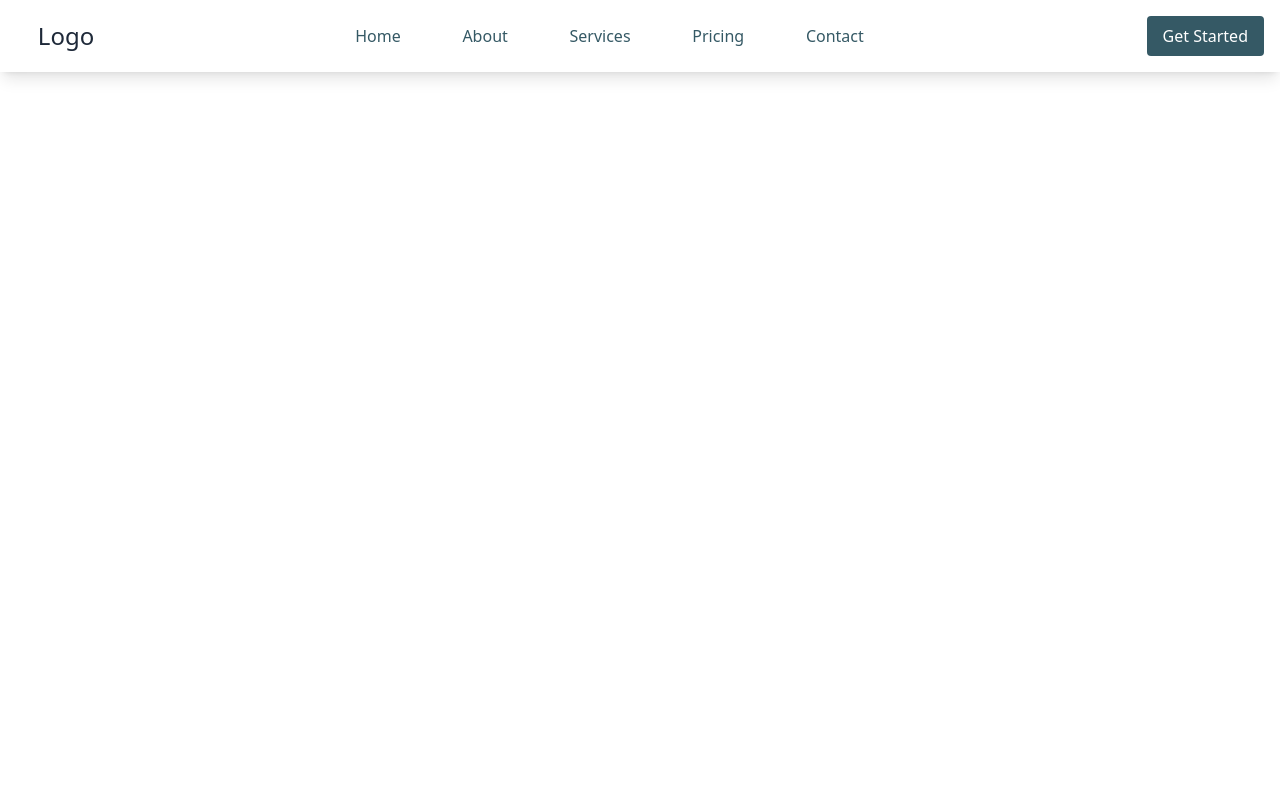
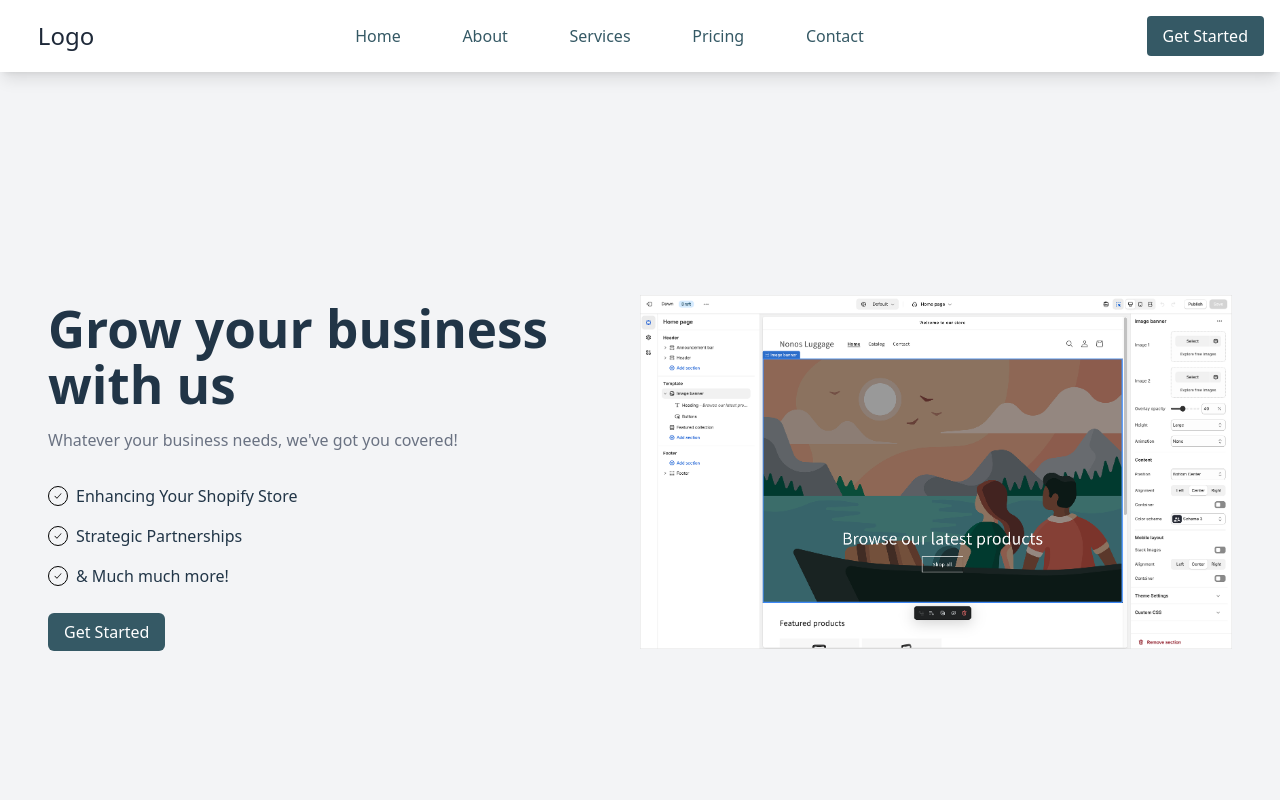
Before and after one commit to devfromnyc/shopify-business-website, a React (Vite) app: page /shopify-learn-more in a window 1280 px wide. Shown: the top 800 px of the page. Built offline with nearby package versions, Linux system fonts and the light colour scheme.

Commit message:
Create Shopify LEARN MORE Page

```diff
--- a/src/App.jsx
+++ b/src/App.jsx
@@ -3,6 +3,8 @@ import { Route, Routes } from "react-router-dom";
 import "./App.css";
 import { Header } from "./components/sections/Header";
 import { Home } from "./pages/Home";
+import { ShopifyLearnMore } from "./pages/ShopifyLearnMore";
+import Footer from "./components/sections/Footer";
 
 function App() {
   return (
@@ -11,8 +13,10 @@ function App() {
       <main id="main-content">
         <Routes>
           <Route path="/" element={<Home />} />
+          <Route path="/shopify-learn-more" element={<ShopifyLearnMore />} />
         </Routes>
       </main>
+      <Footer />
     </>
   );
 }
--- a/src/components/sections/Hero.jsx
+++ b/src/components/sections/Hero.jsx
@@ -1,6 +1,7 @@
 import React from "react";
 import { Icon } from "../snippets/Icon";
 import onlineshopping from "../../assets/onlineshopping.png";
+import themeEditor from "../../assets/theme-editor.png";
 import "./Hero.css";
 
 export const Hero = ({
@@ -10,10 +11,30 @@ export const Hero = ({
   bullet2Text,
   bullet3Text,
   alignContent,
+  heroImage,
+  sectionId = "home",
 }) => {
+  const getHeroImage = () => {
+    switch (heroImage) {
+      case "themeEditor":
+        return themeEditor;
+      default:
+        return onlineshopping;
+    }
+  };
+
+  const getImageAlt = () => {
+    switch (heroImage) {
+      case "themeEditor":
+        return "theme editor";
+      default:
+        return "onlineshopping";
+    }
+  };
+
   return (
     <div
-      id="home"
+      id={sectionId}
       className={`bg-gray-100 h-screen flex flex-col md:flex-row items-center justify-center md:mb-0 mb-36 px-8 md:px-12 md:min-h-screen ${
         alignContent === "left"
           ? "text-left justify-start"
@@ -46,8 +67,8 @@ export const Hero = ({
         </a>
       </div>
       <img
-        src={onlineshopping}
-        alt="onlineshopping"
+        src={getHeroImage()}
+        alt={getImageAlt()}
         className="w-full md:w-1/2 mt-8 md:mt-0 animate-[slideInRight_1s_ease-out]"
       />
     </div>
--- a/src/components/sections/TabbedContent.jsx
+++ b/src/components/sections/TabbedContent.jsx
@@ -1,4 +1,5 @@
 import React, { useState, useEffect, useRef } from "react";
+import { Link } from "react-router-dom";
 import { contentSections } from "../../utils/tabbedContentData";
 import "./TabbedContent.css";
 
@@ -107,9 +108,11 @@ const TabbedContent = ({ textOverImage }) => {
             {contentSections[activeTab].description}
           </p>
 
-          <button className="bg-[#355965] hover:bg-[#2a464f] text-white font-semibold py-3 px-6 rounded-lg transition-colors duration-200">
+          <Link
+            to="/shopify-learn-more"
+            className="bg-[#355965] hover:bg-[#2a464f] text-white font-semibold py-3 px-6 rounded-lg transition-colors duration-200">
             {contentSections[activeTab].ctaText}
-          </button>
+          </Link>
         </div>
       </div>
     </div>
--- a/src/pages/Home.jsx
+++ b/src/pages/Home.jsx
@@ -7,7 +7,6 @@ import TabbedContent from "../components/sections/TabbedContent";
 import ServicesPills from "../components/sections/ServicesPills";
 import Pricing from "../components/sections/Pricing";
 import ContactUs from "../components/sections/ContactUs";
-import Footer from "../components/sections/Footer";
 import { faqData } from "../utils/faqData";
 
 export const Home = () => {
@@ -37,7 +36,6 @@ export const Home = () => {
         paragraphText="Find answers to common questions about our services and how we can help your business grow."
       />
       <ContactUs />
-      <Footer />
     </>
   );
 };
--- /dev/null
+++ b/src/pages/ShopifyLearnMore.jsx
@@ -0,0 +1,23 @@
+import React from "react";
+import { Hero } from "../components/sections/Hero";
+import Pricing from "../components/sections/Pricing";
+import ContactUs from "../components/sections/ContactUs";
+
+export const ShopifyLearnMore = () => {
+  return (
+    <>
+      <Hero
+        header="Grow your business with us"
+        subheader="Whatever your business needs, we've got you covered!"
+        bullet1Text="Enhancing Your Shopify Store"
+        bullet2Text="Strategic Partnerships"
+        bullet3Text="& Much much more!"
+        alignContent="left"
+        heroImage="themeEditor"
+        sectionId="shopify-hero"
+      />
+      <Pricing />
+      <ContactUs />
+    </>
+  );
+};
```
